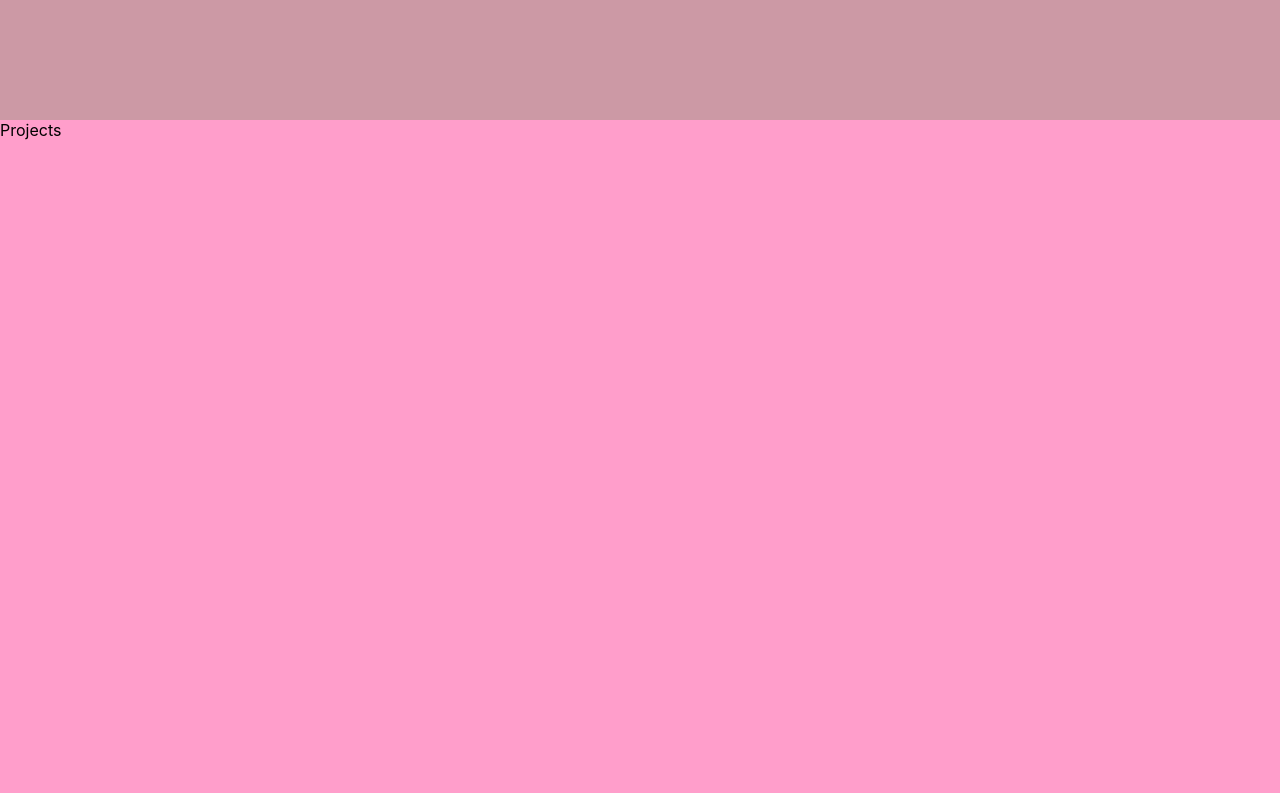
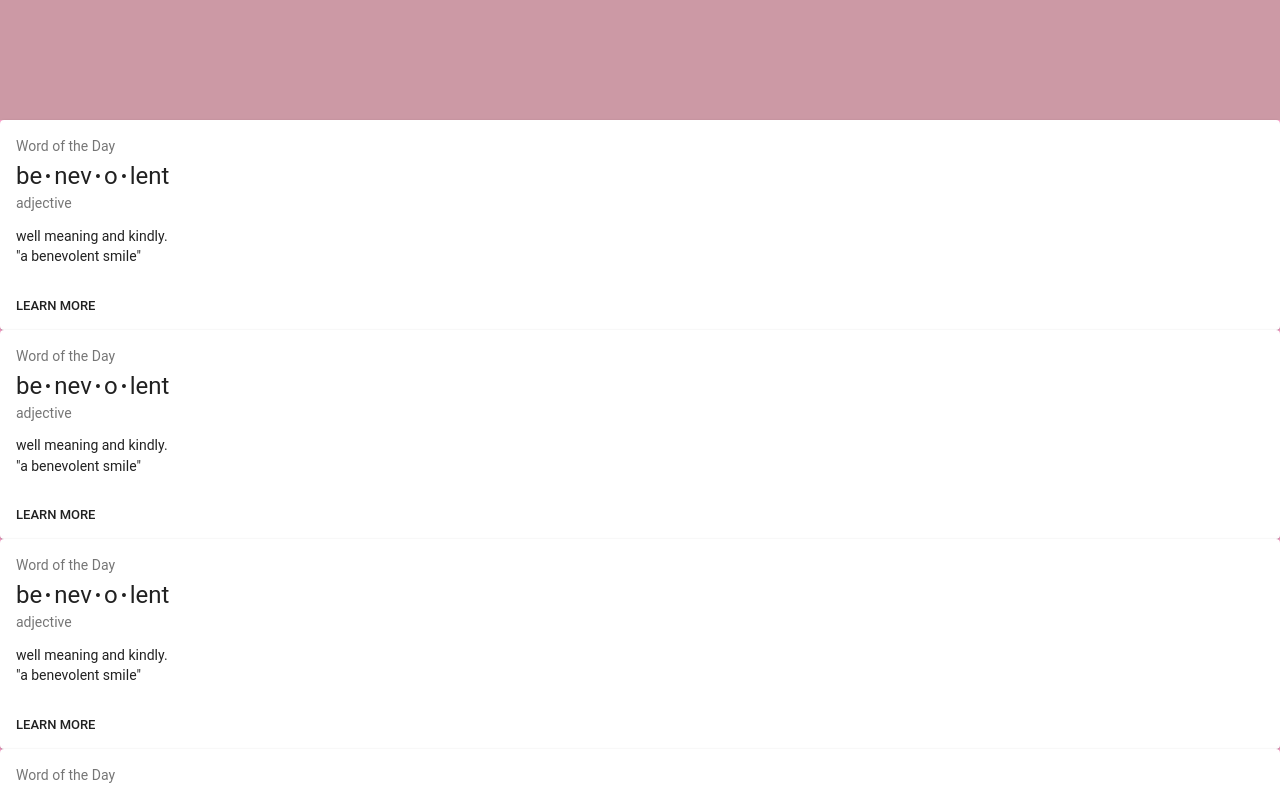
Before and after one commit to chris-ohh/Portfolio, a React (Create React App) app: page / in a window 1280 px wide. Shown: the part 680-1473 px from the top of the page. Built offline with nearby package versions, Linux system fonts and the light colour scheme.

Commit message:
material ui card example

```diff
--- /dev/null
+++ b/src/components/pages/SimpleCard.js
@@ -0,0 +1,64 @@
+import React from 'react';
+import PropTypes from 'prop-types';
+import { withStyles } from '@material-ui/core/styles';
+import Card from '@material-ui/core/Card';
+import CardActions from '@material-ui/core/CardActions';
+import CardContent from '@material-ui/core/CardContent';
+import Button from '@material-ui/core/Button';
+import Typography from '@material-ui/core/Typography';
+
+const styles = {
+  card: {
+    minWidth: 275,
+  },
+  bullet: {
+    display: 'inline-block',
+    margin: '0 2px',
+    transform: 'scale(0.8)',
+  },
+  title: {
+    fontSize: 14,
+  },
+  pos: {
+    marginBottom: 12,
+  },
+};
+
+function SimpleCard(props) {
+  const { classes } = props;
+  const bull = <span className={classes.bullet}>•</span>;
+
+  return (
+    <Card className={classes.card}>
+      <CardContent>
+        <Typography className={classes.title} color="textSecondary" gutterBottom>
+          Word of the Day
+        </Typography>
+        <Typography variant="h5" component="h2">
+          be
+          {bull}
+          nev
+          {bull}o{bull}
+          lent
+        </Typography>
+        <Typography className={classes.pos} color="textSecondary">
+          adjective
+        </Typography>
+        <Typography component="p">
+          well meaning and kindly.
+          <br />
+          {'"a benevolent smile"'}
+        </Typography>
+      </CardContent>
+      <CardActions>
+        <Button size="small">Learn More</Button>
+      </CardActions>
+    </Card>
+  );
+}
+
+SimpleCard.propTypes = {
+  classes: PropTypes.object.isRequired,
+};
+
+export default withStyles(styles)(SimpleCard);
--- a/src/components/pages/page.js
+++ b/src/components/pages/page.js
@@ -1,11 +1,17 @@
 import React, { Component } from 'react';
+import SimpleCard from './SimpleCard';
 
 class Page extends Component {
   render() {
     return (
       <div className="page">
         <div id="about">About</div>
-        <div id="projects">Projects</div>
+        <div id="projects">
+        <SimpleCard></SimpleCard>
+        <SimpleCard></SimpleCard>
+        <SimpleCard></SimpleCard>
+        <SimpleCard></SimpleCard>
+        Projects</div>
         <div id="education">Education</div>
         <div id="skills">Skills</div>
         <div id="interests">Interests</div>
```
